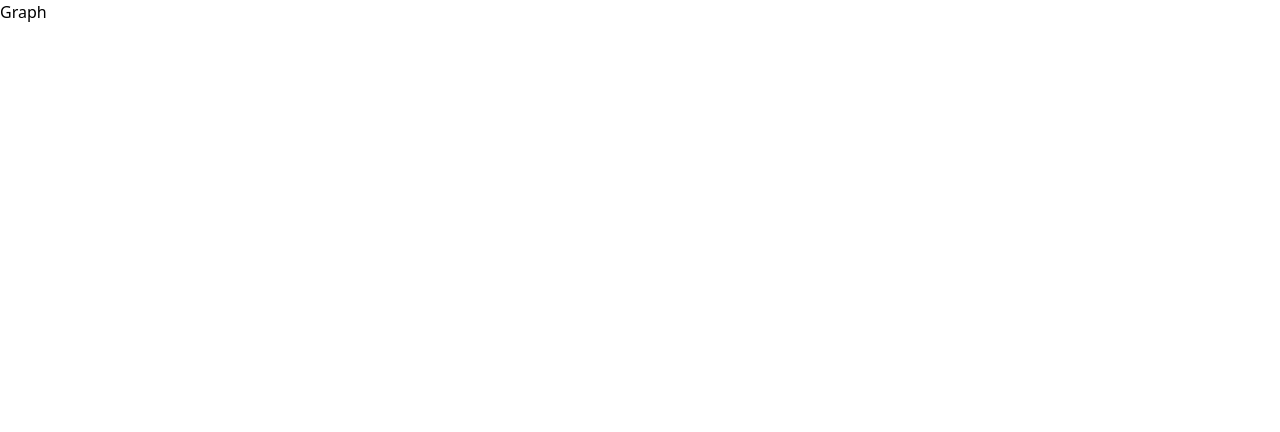
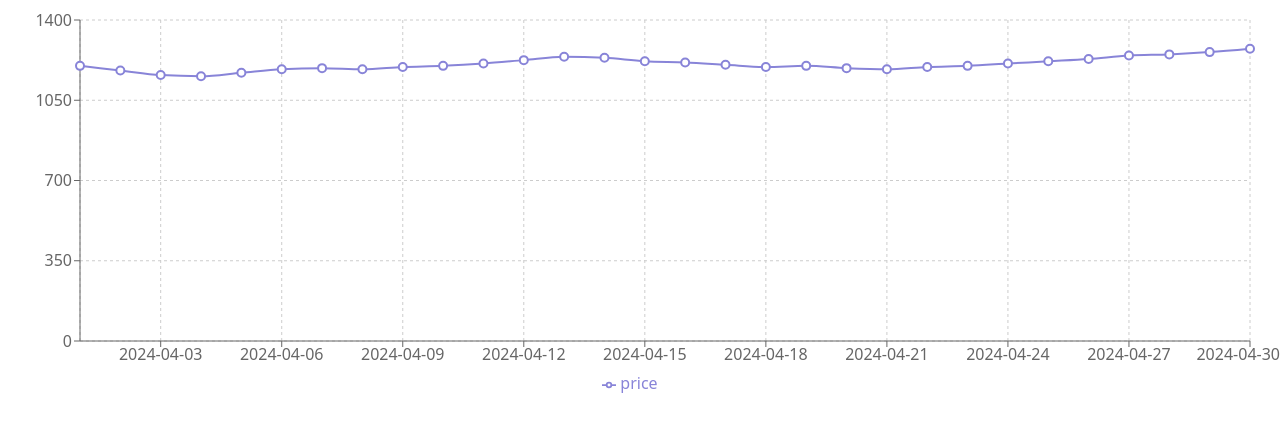
Before and after one commit to nitinravi/Kanjam, a React (Vite) app in the folder client/: page /graph in a window 1280 px wide. Shown: the top 432 px of the page. Built offline with nearby package versions, Linux system fonts and the light colour scheme.

Commit message:
added graph

```diff
--- a/client/src/components/Graph.jsx
+++ b/client/src/components/Graph.jsx
@@ -1,9 +1,63 @@
-import React from 'react'
+import React from 'react';
+import { LineChart, Line, XAxis, YAxis, CartesianGrid, Tooltip, Legend, ResponsiveContainer, Area } from 'recharts';
 
-const Graph = () => {
+const SimpleGraph = () => {
+  // Example price history data for iPhone 15 Pro Max for the past month
+  const priceHistoryData = [
+    { date: '2024-04-01', price: 1200 },
+    { date: '2024-04-02', price: 1180 },
+    { date: '2024-04-03', price: 1160 },
+    { date: '2024-04-04', price: 1155 },
+    { date: '2024-04-05', price: 1170 },
+    { date: '2024-04-06', price: 1185 },
+    { date: '2024-04-07', price: 1190 },
+    { date: '2024-04-08', price: 1185 },
+    { date: '2024-04-09', price: 1195 },
+    { date: '2024-04-10', price: 1200 },
+    { date: '2024-04-11', price: 1210 },
+    { date: '2024-04-12', price: 1225 },
+    { date: '2024-04-13', price: 1240 },
+    { date: '2024-04-14', price: 1235 },
+    { date: '2024-04-15', price: 1220 },
+    { date: '2024-04-16', price: 1215 },
+    { date: '2024-04-17', price: 1205 },
+    { date: '2024-04-18', price: 1195 },
+    { date: '2024-04-19', price: 1200 },
+    { date: '2024-04-20', price: 1190 },
+    { date: '2024-04-21', price: 1185 },
+    { date: '2024-04-22', price: 1195 },
+    { date: '2024-04-23', price: 1200 },
+    { date: '2024-04-24', price: 1210 },
+    { date: '2024-04-25', price: 1220 },
+    { date: '2024-04-26', price: 1230 },
+    { date: '2024-04-27', price: 1245 },
+    { date: '2024-04-28', price: 1250 },
+    { date: '2024-04-29', price: 1260 },
+    { date: '2024-04-30', price: 1275 },
+  ];
+
   return (
-    <div>Graph</div>
-  )
-}
+    <ResponsiveContainer width="100%" height={400}>
+      <LineChart
+        data={priceHistoryData}
+        margin={{ top: 20, right: 30, left: 20, bottom: 5 }}
+      >
+        <CartesianGrid strokeDasharray="3 3" />
+        <XAxis dataKey="date" />
+        <YAxis />
+        <Tooltip />
+        <Legend />
+        <defs>
+          <linearGradient id="priceGradient" x1="0" y1="0" x2="0" y2="1">
+            <stop offset="5%" stopColor="#8884d8" stopOpacity={0.8}/>
+            <stop offset="95%" stopColor="#ffffff" stopOpacity={0}/>
+          </linearGradient>
+        </defs>
+        <Area type="monotone" dataKey="price" stroke="#8884d8" fill="url(#priceGradient)" />
+        <Line type="monotone" dataKey="price" stroke="#8884d8" strokeWidth={2} dot={{ stroke: '#8884d8', strokeWidth: 2, r: 4 }} />
+      </LineChart>
+    </ResponsiveContainer>
+  );
+};
 
-export default Graph
+export default SimpleGraph;
--- /dev/null
+++ b/package.json
@@ -0,0 +1,6 @@
+{
+  "dependencies": {
+    "chart.js": "^4.4.2",
+    "recharts": "^2.12.6"
+  }
+}
```
Also changed, not shown: 1 other file (tests, documents, lock files or other folders).
